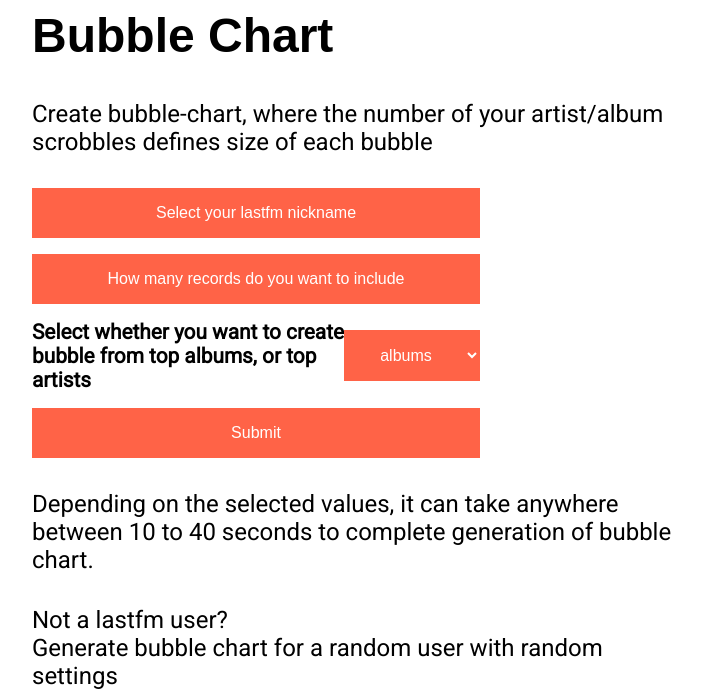
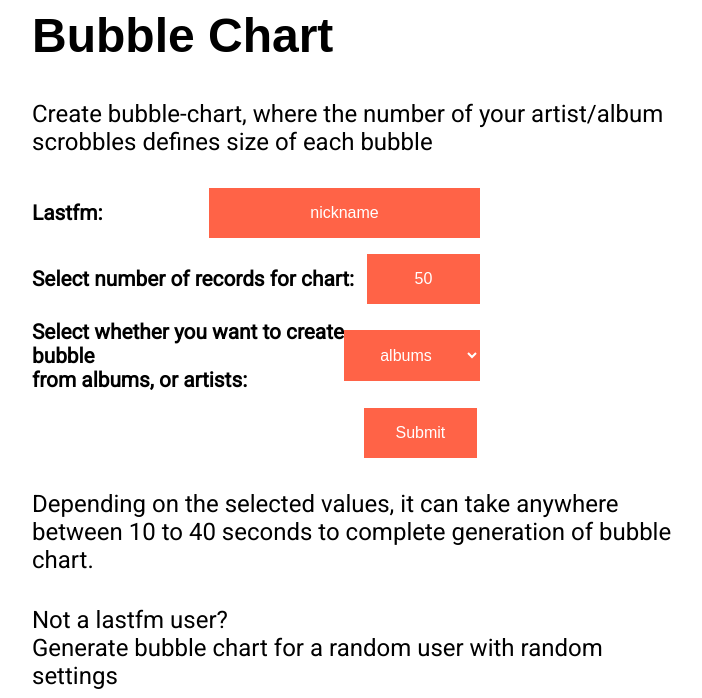
Before and after one commit to Heroesluk/azure2, a Flask app: page /bubbles in a window 1280 px wide. Shown: the part 187-885 px from the top of the page, without its empty margins (288-990 px from the left). Run offline with Flask 2, Linux system fonts and the light colour scheme.

Commit message:
fixed front, before keys

```diff
--- a/static/css/main.css
+++ b/static/css/main.css
@@ -192,6 +192,9 @@ label {
 
 }
 
+#submitbt2{
+    margin-left: 74%;
+}
 #submitbt:focus {
     background-color: crimson;
 }
--- a/templates/about me.html
+++ b/templates/about me.html
@@ -15,7 +15,7 @@
         website looks are heavily inspired by tapmusic. Well, to the point where i've started wondering if i didn't take
         the "inspiration" too far.
     </div>
-    <div class="info"><b>Jérôme Lecomte</b> author of <a href="https://github.com/elmotec/circlify">circlify</a>
+    <div class="info"><b>Jérôme Lecomte</b> <br> Author of <a href="https://github.com/elmotec/circlify">circlify</a>
         without which creation of bubble chart wouldn't be possible ( since it would take ages to implement <a
                 href="https://home.mis.u-picardie.fr/~cli/Publis/circle.pdf"><b>this</b></a>
         algorithm by myself )
--- a/templates/display_bubble.html
+++ b/templates/display_bubble.html
@@ -13,7 +13,7 @@
 
     <div id="wrapper">
         <div class="go_back_button">
-            <a href="{{ url_for("mosaic") }}">back</a>
+            <a href="{{ url_for("bubbles") }}">back</a>
         </div>
 
     </div>
--- a/templates/select_bubble.html
+++ b/templates/select_bubble.html
@@ -8,26 +8,36 @@
     </div>
     <div class="info">
         Create bubble-chart, where the number of your artist/album scrobbles defines size
-    of each bubble
+        of each bubble
     </div>
 
     <form action="#" method="post">
         <div class="vertical_container" id="bubble_select_container">
-            <input id="input_name" type="text" name="nickname" placeholder="Select your lastfm nickname" required>
-            <input id="input_records" type="number" name="records_number" placeholder="How many records do you want
- to include"
-                   min="10" max="150" required>
             <div class="vertical_form">
-                <label for="record_type">Select whether you want to create bubble from top albums, or top
-                    artists</label>
+                <label for="nickname">Lastfm: </label>
+                <input type="text" name="nickname"
+                       id="input_name" placeholder="nickname" required>
+            </div>
+            <div class="vertical_form">
+                <label for="input_records">Select number of records for chart: </label>
+                <input id="input_records" type="number" name="records_number"
+                       value="50" min="10" max="150" required>
+            </div>
+
+            <div class="vertical_form">
+                <label for="record_type">Select whether you want to create bubble <br> from  albums, or
+                    artists: </label>
                 <select id="record_type" name="record_type">
                     <option value="album">albums</option>
                     <option value="artist">artists</option>
                 </select>
             </div>
 
+            <div class="vertical_form">
+                <input id="submitbt2" type="submit">
 
-            <input class="submit_btn" type="submit">
+            </div>
+
 
         </div>
 
--- a/templates/select_mosaic.html
+++ b/templates/select_mosaic.html
@@ -48,7 +48,7 @@
             </div>
 
             <div class="vertical_form">
-                <input id="submitbt" class="submit_btn" type="submit">
+                <input id="submitbt" type="submit">
 
             </div>
 
```
